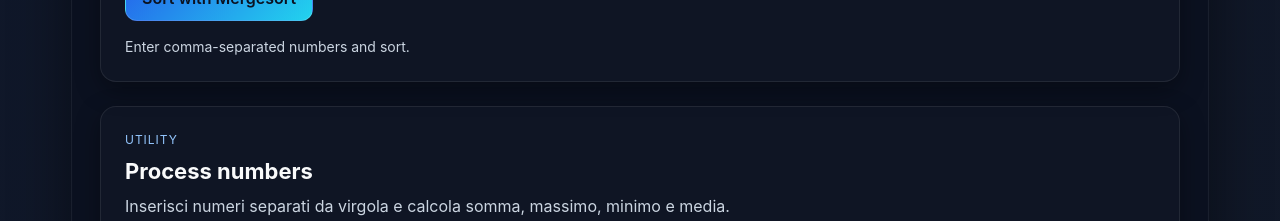
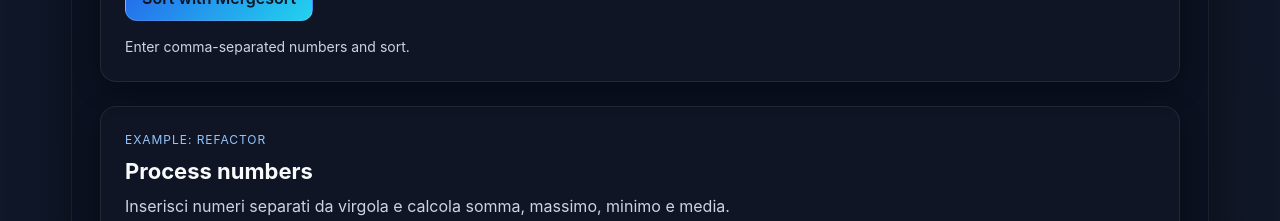
Before and after one commit to EmmanueleVilla/copilot-examples, a React (Vite) app: page / in a window 1280 px wide. Shown: the part 1020-1241 px from the top of the page. Built offline with nearby package versions, Linux system fonts and the light colour scheme.

Commit message:
update header text to clarify example usage in ProcessNumbers component

```diff
--- a/src/components/ProcessNumbers.jsx
+++ b/src/components/ProcessNumbers.jsx
@@ -67,7 +67,7 @@ export default function ProcessNumbers() {
     return (
         <section id="process" className="card">
             <header className="card-header">
-                <p className="eyebrow">Utility</p>
+                <p className="eyebrow">Example: refactor</p>
                 <h2 className="card-title">Process numbers</h2>
                 <p className="card-subhead">
                     Inserisci numeri separati da virgola e calcola somma, massimo, minimo e media.
```
